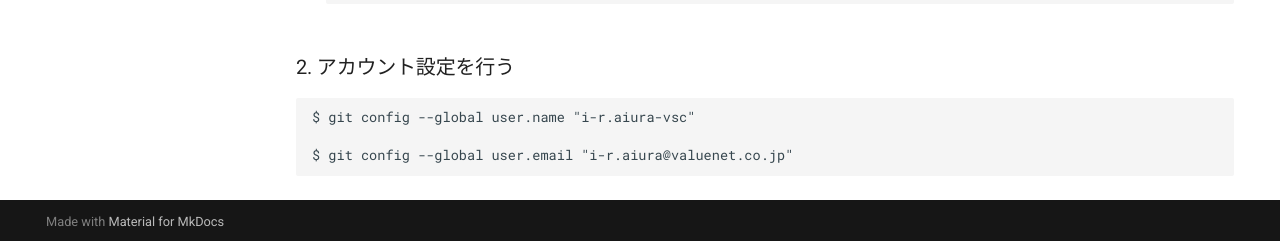
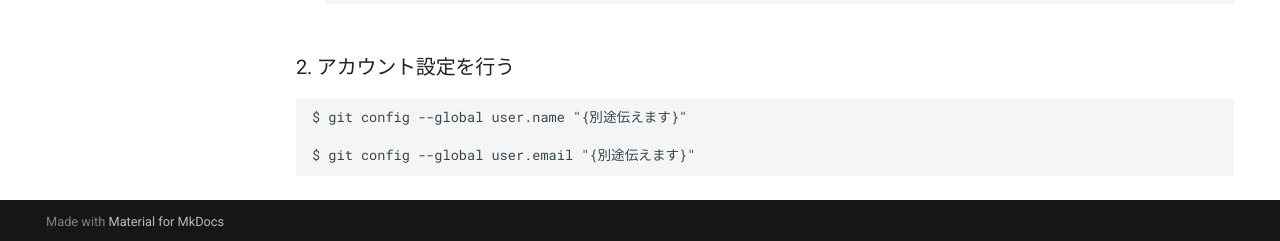
Before and after one commit to valuesoftware/internship-2023, an MkDocs documentation site: the page built from docs/pages/環境構築/environment_03.md, in a window 1280 px wide and 900 px high, scrolled down 9101 px. Shown: the part 656-897 px from the top of the window. Built offline with MkDocs 1.6.1 and Material for MkDocs 9.7.7, drawn with Linux system fonts in a browser that asks for light colours; nearby versions of some CDN libraries.

Commit message:
ユーザー情報削除

```diff
--- a/docs/pages/環境構築/environment_03.md
+++ b/docs/pages/環境構築/environment_03.md
@@ -97,6 +97,6 @@ hide:
 
 ### 2. アカウント設定を行う
 
-    $ git config --global user.name "i-r.aiura-vsc"
+    $ git config --global user.name "{別途伝えます}"
 
-    $ git config --global user.email "i-r.aiura@valuenet.co.jp"
+    $ git config --global user.email "{別途伝えます}"
```
